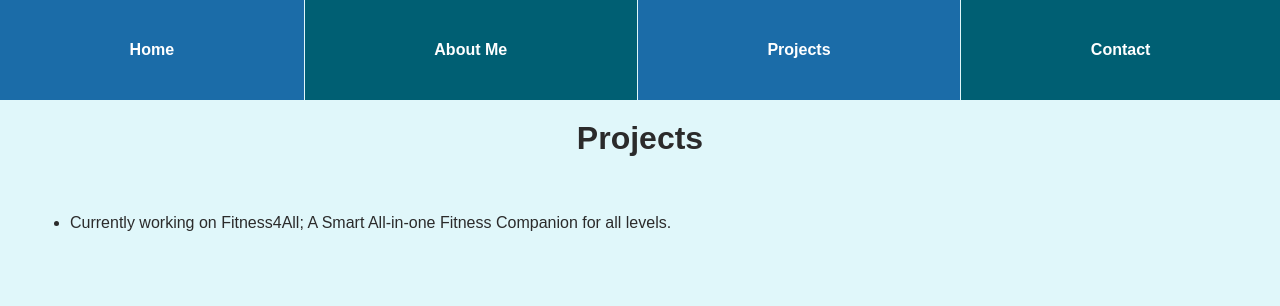
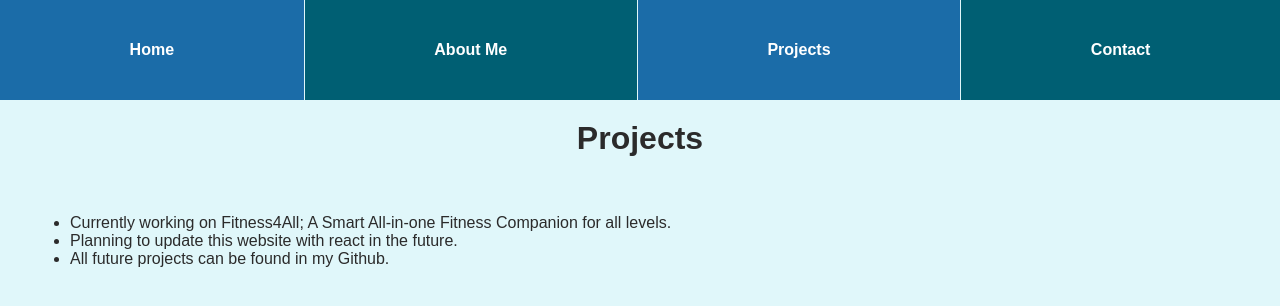
Before and after one commit to Ramneet-B/Ramneet-B.github.io, a plain HTML site: page projects.html in a window 1280 px wide. Drawn offline with Linux system fonts and the light colour scheme.

Commit message:
Added content to projects file

```diff
--- a/projects.html
+++ b/projects.html
@@ -20,6 +20,8 @@
         <div class = "body">
             <ul>
                 <li>Currently working on Fitness4All; A Smart All-in-one Fitness Companion for all levels.</li>
+                <li>Planning to update this website with react in the future.</li>
+                <li>All future projects can be found in my Github.</li>
             </ul>
         </div>
     </body>
```
